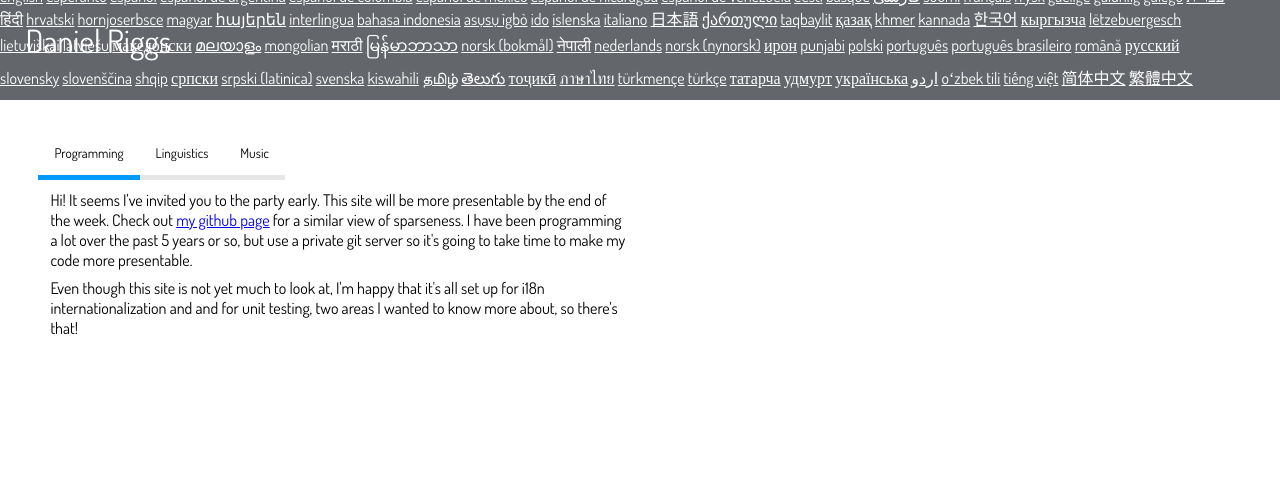
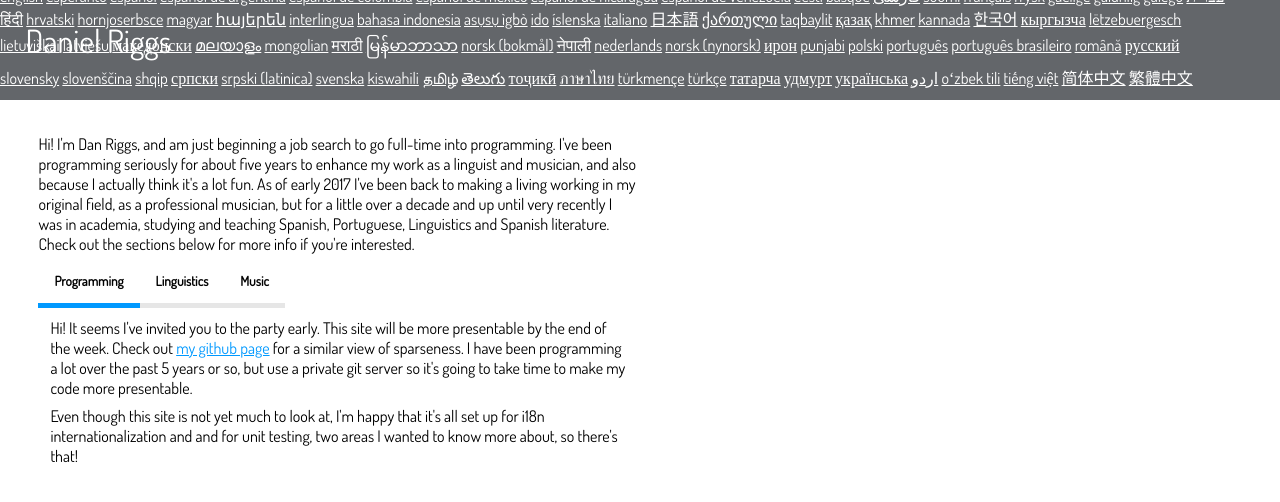
Before and after one commit to dantheman39/personal_site, a Django app: template templates/personal_site/index.html in a window 1280 px wide. Shown: the top 502 px of the page. Run offline with Django 3.2, Linux system fonts and the light colour scheme; the template is opened without the code that fills it, so the values that code supplies are empty.

Commit message:
Have a mostly complete and styled Linguistics tab

```diff
--- a/static/personal_site.css
+++ b/static/personal_site.css
@@ -33,6 +33,7 @@ article p {
     cursor: pointer;
     padding: 14px 16px;
     transition: 0.3s;
+	font-weight: bold;
 }
 
 .tab button:hover {
@@ -50,3 +51,30 @@ article p {
     /*border: 1px solid #ccc;
     border-top: none;*/
 }
+
+a {
+	color: #0099ff;
+}
+
+h3 {
+	display: inline-block;
+	border-bottom: 5px solid #e6e6e6;
+	padding: 14px 16px 14px 5px;
+	font-size: 12pt;
+	font-weight: bold;
+	margin-bottom: 15px;
+}
+
+ul {
+	list-style-type: none;
+	text-indent: -1em;
+	padding-left: 2em;
+}
+
+.indent1 {
+	margin: 0px 10px 10px 1em;
+}
+.indent1 + ul {
+	margin-left: 1em;
+	margin-bottom: 10px;
+}
--- a/static/personal_site/tabs.js
+++ b/static/personal_site/tabs.js
@@ -1,6 +1,43 @@
 var TABS = (function() {
 
-	var changeTab = function(e) {
+	// The cookie will save their last chosen
+	// tab for a day, so that the same tab
+	// will be visible after a page refresh
+	// or change of language.
+	var _tabCookieName = "driggs-home-tab";
+	var _getCookie;
+	var _setCookie;
+	var changeTab;
+	var setup;
+
+	_getCookie = function(cookieName) {
+		var name = cookieName + "=";
+		var decodedCookie = decodeURIComponent(document.cookie);
+		var cookieArray = decodedCookie.split(";");
+		var numCookies = cookieArray.length;
+		var i;
+		var c = null;
+		for (i = 0; i < numCookies; i++) {
+			c = cookieArray[i];
+			while (c.charAt(0) == ' ') {
+				c = c.substring(1);
+			}
+			if (c.indexOf(name) == 0) {
+				return c.substring(name.length, c.length);
+			}
+
+		}
+		return "";
+	};
+
+	_setCookie = function(cookieName, cookieVal, expiresDays) {
+		var d = new Date();
+		d.setTime(d.getTime() + (expiresDays * 24 * 60 * 80 * 1000));
+		var expires = "expires=" + d.toUTCString();
+		document.cookie = cookieName + "=" + cookieVal + ";" + expires + ";path=/";
+	};
+
+	changeTab = function(e) {
 		var tabContent = document.getElementsByClassName("tabContent");
 		var tabLinks = document.getElementsByClassName("tabLinks");
 		var numTabs = tabContent.length;
@@ -23,22 +60,40 @@ var TABS = (function() {
 		document.getElementById(tabToShow).style.display = "block";
 		e.currentTarget.className += " active";
 
+		_setCookie(_tabCookieName, tabToShow,1)
+
 	};
 
-	var setup = function() {
+	setup = function() {
 		var tabLinks = document.getElementsByClassName("tabLinks");
 		var numTabLinks = tabLinks.length;
 		var i;
+		var lastTab;
+		var tabLink;
 		for (i = 0; i < numTabLinks; i++) {
 			tabLinks[i].addEventListener("click", TABS.changeTab);
 		}
-		// Send a click message to the first tab so it's visible
-		document.getElementsByClassName("tabLinks")[0].click();
+
+		// See if they had the tab cookie set
+		lastTab = _getCookie(_tabCookieName);
+
+		if (lastTab) {
+			for (i = 0; i < numTabLinks; i++) {
+				tabLink = tabLinks[i];
+				if (tabLink.dataset.tabid === lastTab) {
+					tabLink.click();
+					return;
+				}
+			}
+		} else {
+			// Send a click message to the first tab so it's visible
+			tabLinks[0].click();
+		}
 	};
 
 	return {
 		"setup": setup,
-		"changeTab": changeTab
+		"changeTab": changeTab,
 	};
 })();
 
--- a/templates/personal_site/index.html
+++ b/templates/personal_site/index.html
@@ -5,6 +5,12 @@
 {% block mainContent %}
 
 	<article>
+
+		<p>
+{% blocktrans %}
+Hi! I'm Dan Riggs, and am just beginning a job search to go full-time into programming. I've been programming seriously for about five years to enhance my work as a linguist and musician, and also because I actually think it's a lot fun. As of early 2017 I've been back to making a living working in my original field, as a professional musician, but for a little over a decade and up until very recently I was in academia, studying and teaching Spanish, Portuguese, Linguistics and Spanish literature. Check out the sections below for more info if you're interested.
+{% endblocktrans %}
+		</p>
 
 		<div class="tab">
 			<button class="tabLinks" data-tabid="programming">{% trans "Programming" %}</button>
@@ -20,8 +26,94 @@
 		</div>
 
 		<div id="linguistics" class="tabContent">
-			<p>Linguistics</p>
-			<p>{% lorem %}</p>
+			<p>
+			{% blocktrans %}
+I've always been fascinated by foreign languages, but never had the chance to really learn one, so after graduating from conservatory I decided to take my self-taught Spanish to the next level and moved to Guatemala to enroll in a Spanish immersion program, specifically at the <a href="plqe.org">Proyecto lingüístico quetzalteco de español</a>. It was a wonderful, life-changing experience, and I learned Spanish well enough in the 5 months I was there that I was able to pass an entrance exam into the Master of Spanish program at The City College of New York.
+			{% endblocktrans %}
+			</p>
+
+			<p>
+			{% blocktrans %}
+While at CCNY I taught undergraduate Spanish classes as well as an introductory course in Latin American Literature. I also took a trip one summer to Brazil, fell in love with the language, the music and the people, and later began teaching Portuguese and Spanish in LaGuardia Community College. Since there's still a lot more fun to be had with Iberian languages, I also learned Catalan with the help of books and friends.
+			{% endblocktrans %}
+			</p>
+
+			<p>
+			{% blocktrans %}
+After completing the Master's, I moved to Washington D.C. to begin a PhD program in Linguistics offered by the Spanish and Portuguese department. There I earned an MS in Spanish Linguistics, taught Spanish and Portuguese language classes, Spanish phonology, and published a couple of things (literally). My focus was on Phonology (the study of speech sounds and how our minds analyze speech sounds), Orthography (writing systems) and how these interact with Second Language Acquisition.
+			{% endblocktrans %}
+			</p>
+
+			<h3>{% trans "Education" %}</h3>
+
+				<ul>
+					<li>{% trans "Candidate for PhD in Spanish and Portuguese Linguistics, Georgetown University, End date: May 2018" %}</li>
+					<li>{% trans "MS in Spanish and Portuguese Linguistics, Georgetown University, May 2012" %}</li>
+					<li>{% trans "MA in Spanish, The City College of New York, May 2009" %}</li>
+				</ul>
+
+			<h3>{% trans "Languages" %}</h3>
+
+				<ul>
+				{% blocktrans %}
+					<li>English: native</li>
+					<li>Portuguese: near-native</li>
+					<li>Spanish: near-native</li>
+					<li>Catalan: highly advanced</li>
+					<li>Italian: rusty, was advanced</li>
+					<li>French: rusty, was advanced</li>
+					<li>Mandarin Chinese: rusty, was intermediate</li>
+				{% endblocktrans %}
+				</ul>
+
+			<h3>{% trans "Teaching" %}</h3>
+
+				<h4 class="indent1">Georgetown University</h4>
+
+					<ul>
+					{% blocktrans %}
+						<li>Linguistics: Spanish Phonetics and Phonology</li>
+						<li>Portuguese language: Portuguese for Spanish Speakers, Intensive Basic and Intensive Intermediate Portuguese</li>
+						<li>Spanish language: Beginner, Intermediate and Advanced levels</li>
+					{% endblocktrans %}
+					</ul>
+
+				<h4 class="indent1">The City College of New York</h4>
+
+					<ul>
+					{% blocktrans %}
+						<li>Survey of Latin American Literature</li>
+						<li>Spanish language: Beginner and Intermediate levels</li>
+					{% endblocktrans %}
+					</ul>
+
+				<h4 class="indent1">LaGuardia Community College</h4>
+
+					<ul>
+					{% blocktrans %}
+						<li>Portuguese: Portuguese for Spanish Speakers, Portuguese I</li>
+						<li>Spanish: Spanish I</li>
+					{% endblocktrans %}
+					</ul>
+
+
+			<h3>{% trans "Publications" %}</h3>
+
+				<ul>
+					<li>Riggs, D. &amp; Maimone, L. (2018). A computer-administered C-test in Spanish. In J.M. Norris (Ed.), <em>Developing C-tests for estimating proficiency in foreign language research.</em> Frankfurt am Main, Germany: Peter Lang.</li>
+
+					<li>Soromenho-Marques, V. (Under Review). Chapter 1: The view from Portugual (D. Riggs, Trans.). In P. Vieira (Ed.). <em>Portuguese Literature and the Environment</em>. Toronto, CA: Toronto UP.</li>
+					<li>Riggs, D. (2016, June). <em>Praat scripting tutorial</em>. Retrieved from <a href="http://praatscriptingtutorial.com" target="_blank">http://praatscriptingtutorial.com</a></li>
+				</ul>
+
+			<h3>{% trans "Presentations" %}</h3>
+
+				<ul>
+					<li>Riggs, D. (2013). <em>Pondo as teorias à prova: Um estudo quantitativo da influência fonológica da segunda língua na terceira.</em> Paper presented at the Lusophone Studies Association Inaugural Conference, Toronto.</li>
+					<li>Moorman, C. &amp; Riggs, D. (2013). <em>The role of non-linguistic switching, proficiency, and code switching in trilingual switching costs.</em> Paper presented at the Second Language Research Forum, Provo UT.</li>
+					<li>Riggs, D. (2013). <em>A influência multidirecional em terceiras línguas.</em> Talk given at the State University of São Paulo (UNESP), Assis SP.</li>
+				</ul>
+
 		</div>
 
 		<div id="music" class="tabContent">
```
